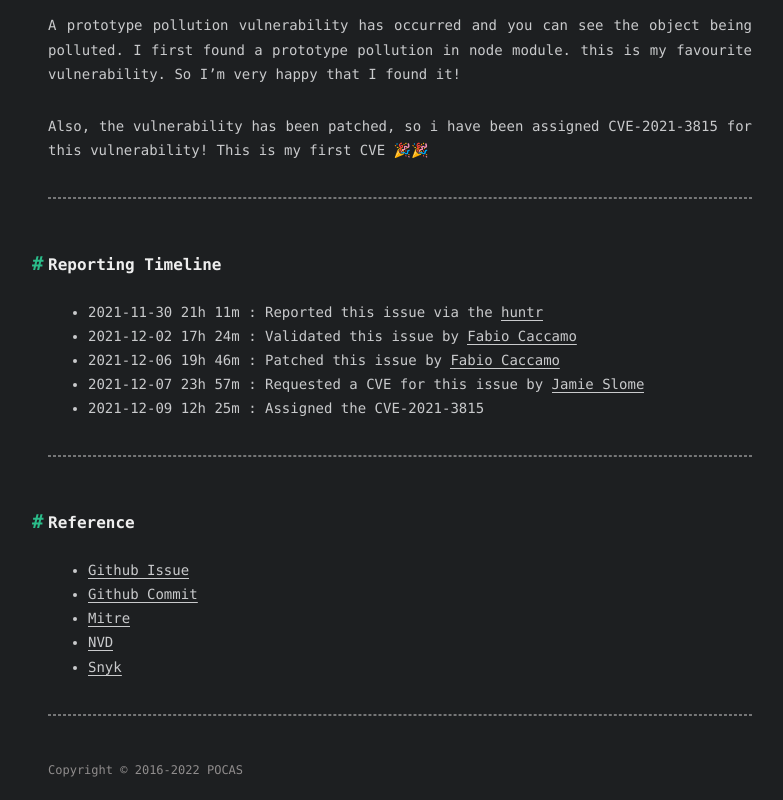
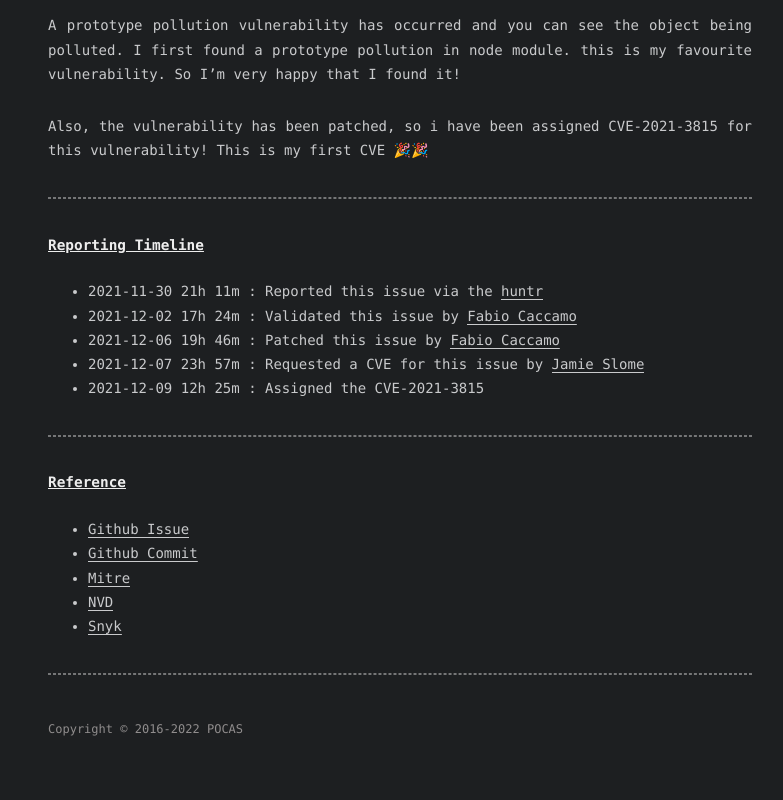
Before and after one commit to OpenGitLab/OpenGitLab.github.io, a plain HTML site: page 2021/11/25/2021-11-29-CVE-2021-3815/index.html in a window 1280 px wide. Shown: the part 1628-2428 px from the top of the page, without its empty margins (240-1023 px from the left). After the commit the page ends 2387 px from the top, so only its background shows below. Drawn offline with nearby package versions, Linux system fonts and the light colour scheme; some packages are replaced by stand-ins of ours; a script that the page names is missing; a web font is replaced by a local one.

Commit message:
Site updated: 2022-03-24 10:46:01

```diff
--- a/2021/11/25/2021-11-29-CVE-2021-3815/index.html
+++ b/2021/11/25/2021-11-29-CVE-2021-3815/index.html
@@ -14,7 +14,7 @@
 <meta property="og:description" content="DescriptionThe @fabiocaccamo&#x2F;utils.js is a package that provides methods with multiple functions for the convenience of developers. A vulnerability exists in one method included in this package.">
 <meta property="og:locale" content="en_US">
 <meta property="article:published_time" content="2021-11-25T18:32:45.000Z">
-<meta property="article:modified_time" content="2022-03-24T03:17:23.952Z">
+<meta property="article:modified_time" content="2022-03-24T10:44:40.374Z">
 <meta property="article:author" content="POCAS">
 <meta name="twitter:card" content="summary">
 
@@ -97,7 +97,7 @@
 
     </div>
     <div id="toc">
-      <ol class="toc"><li class="toc-item toc-level-3"><a class="toc-link" href="#Description"><span class="toc-number">1.</span> <span class="toc-text">Description</span></a></li><li class="toc-item toc-level-3"><a class="toc-link" href="#Analysis"><span class="toc-number">2.</span> <span class="toc-text">Analysis</span></a></li></ol></li><li class="toc-item toc-level-2"><a class="toc-link" href="#Reporting-Timeline"><span class="toc-number"></span> <span class="toc-text">Reporting Timeline</span></a></li><li class="toc-item toc-level-2"><a class="toc-link" href="#Reference"><span class="toc-number"></span> <span class="toc-text">Reference</span></a>
+      <ol class="toc"><li class="toc-item toc-level-3"><a class="toc-link" href="#Description"><span class="toc-number">1.</span> <span class="toc-text">Description</span></a></li><li class="toc-item toc-level-3"><a class="toc-link" href="#Analysis"><span class="toc-number">2.</span> <span class="toc-text">Analysis</span></a></li><li class="toc-item toc-level-3"><a class="toc-link" href="#Reporting-Timeline"><span class="toc-number">3.</span> <span class="toc-text">Reporting Timeline</span></a></li><li class="toc-item toc-level-3"><a class="toc-link" href="#Reference"><span class="toc-number">4.</span> <span class="toc-text">Reference</span></a></li></ol>
     </div>
   </span>
 </div>
@@ -146,7 +146,7 @@
 <p>A prototype pollution vulnerability has occurred and you can see the object being polluted. I first found a prototype pollution in node module. this is my favourite vulnerability. So I’m very happy that I found it!</p>
 <p>Also, the vulnerability has been patched, so i have been assigned CVE-2021-3815 for this vulnerability! This is my first CVE 🎉🎉</p>
 <hr>
-<h2 id="Reporting-Timeline"><a href="#Reporting-Timeline" class="headerlink" title="Reporting Timeline"></a>Reporting Timeline</h2><ul>
+<h3 id="Reporting-Timeline"><a href="#Reporting-Timeline" class="headerlink" title="Reporting Timeline"></a>Reporting Timeline</h3><ul>
 <li>2021-11-30 21h 11m : Reported this issue via the <a target="_blank" rel="noopener" href="https://www.huntr.dev/">huntr</a></li>
 <li>2021-12-02 17h 24m : Validated this issue by <a target="_blank" rel="noopener" href="https://github.com/fabiocaccamo">Fabio Caccamo</a></li>
 <li>2021-12-06 19h 46m : Patched this issue by <a target="_blank" rel="noopener" href="https://github.com/fabiocaccamo">Fabio Caccamo</a></li>
@@ -154,7 +154,7 @@
 <li>2021-12-09 12h 25m : Assigned the CVE-2021-3815</li>
 </ul>
 <hr>
-<h2 id="Reference"><a href="#Reference" class="headerlink" title="Reference"></a>Reference</h2><ul>
+<h3 id="Reference"><a href="#Reference" class="headerlink" title="Reference"></a>Reference</h3><ul>
 <li><a target="_blank" rel="noopener" href="https://github.com/fabiocaccamo/utils.js/issues/6">Github Issue</a></li>
 <li><a target="_blank" rel="noopener" href="https://github.com/fabiocaccamo/utils.js/commit/d9ebbcdbcd7b89abeeb240952ff5ab01ca372a5f">Github Commit</a></li>
 <li><a target="_blank" rel="noopener" href="https://cve.mitre.org/cgi-bin/cvename.cgi?name=CVE-2021-3815">Mitre</a></li>
@@ -186,7 +186,7 @@
     </div>
 
     <div id="toc-footer" style="display: none">
-      <ol class="toc"><li class="toc-item toc-level-3"><a class="toc-link" href="#Description"><span class="toc-number">1.</span> <span class="toc-text">Description</span></a></li><li class="toc-item toc-level-3"><a class="toc-link" href="#Analysis"><span class="toc-number">2.</span> <span class="toc-text">Analysis</span></a></li></ol></li><li class="toc-item toc-level-2"><a class="toc-link" href="#Reporting-Timeline"><span class="toc-number"></span> <span class="toc-text">Reporting Timeline</span></a></li><li class="toc-item toc-level-2"><a class="toc-link" href="#Reference"><span class="toc-number"></span> <span class="toc-text">Reference</span></a>
+      <ol class="toc"><li class="toc-item toc-level-3"><a class="toc-link" href="#Description"><span class="toc-number">1.</span> <span class="toc-text">Description</span></a></li><li class="toc-item toc-level-3"><a class="toc-link" href="#Analysis"><span class="toc-number">2.</span> <span class="toc-text">Analysis</span></a></li><li class="toc-item toc-level-3"><a class="toc-link" href="#Reporting-Timeline"><span class="toc-number">3.</span> <span class="toc-text">Reporting Timeline</span></a></li><li class="toc-item toc-level-3"><a class="toc-link" href="#Reference"><span class="toc-number">4.</span> <span class="toc-text">Reference</span></a></li></ol>
     </div>
 
     <div id="share-footer" style="display: none">
```
Also changed, not shown: 2022/02/07/2022-02-11-NBB-2256/index.html (+2 -1 lines), 2022/02/07/2022-02-11-NBB-2292/index.html (+2 -1 lines).
